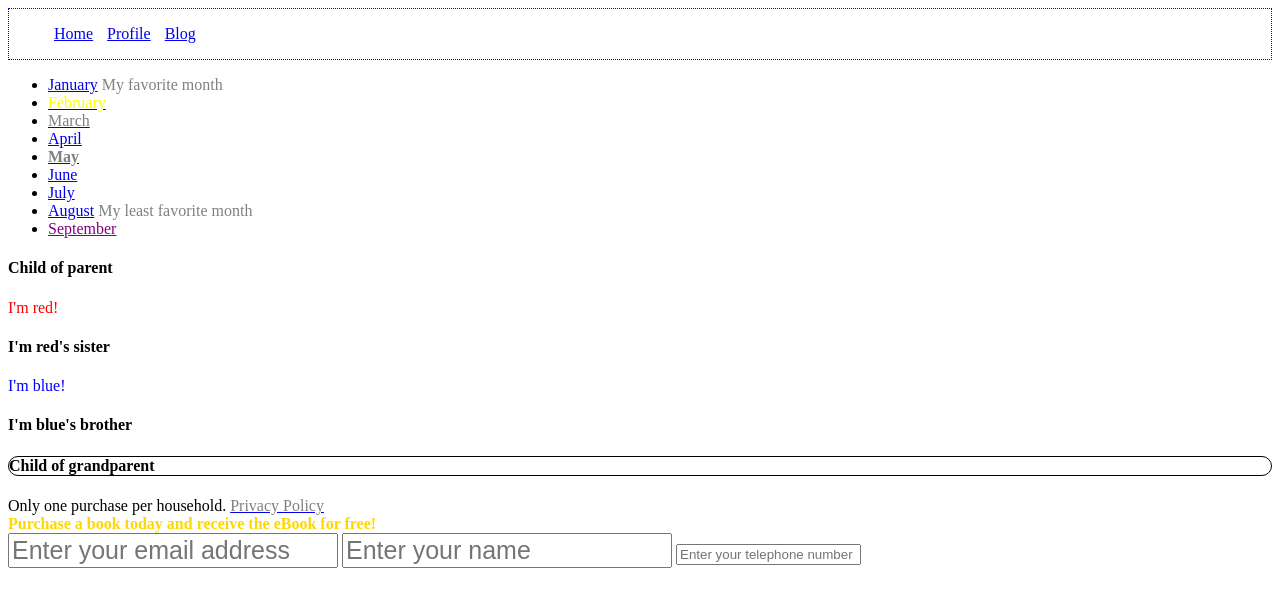
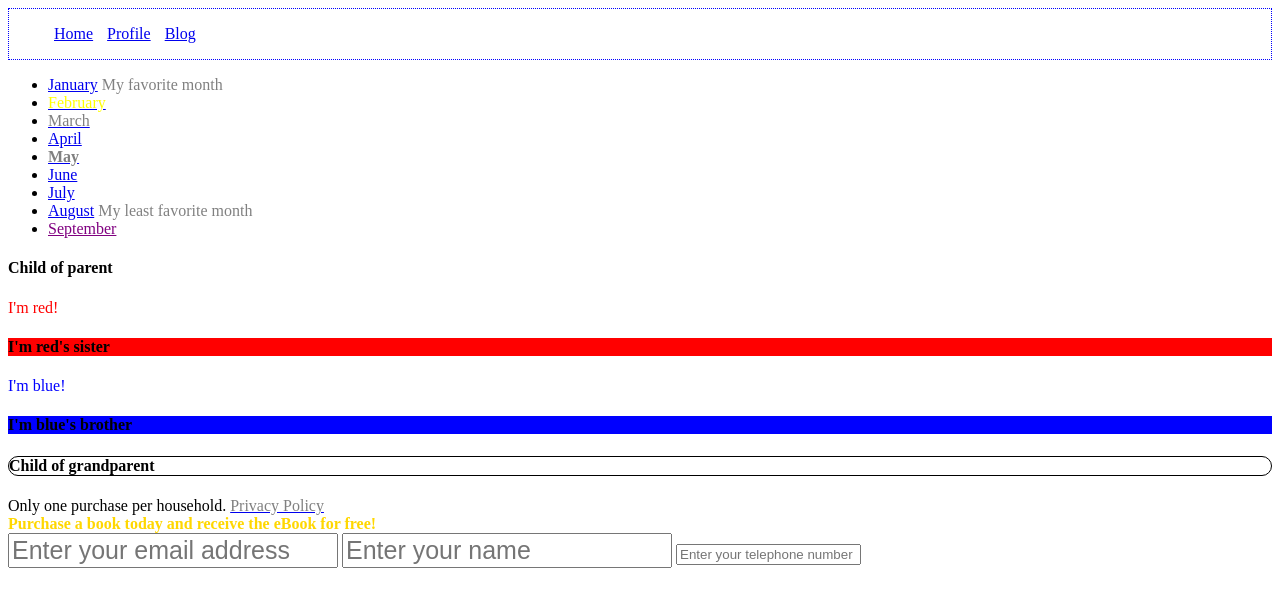
Before and after one commit to ZoeLeBlanc/css-selectors, a plain HTML site: page index.html in a window 1280 px wide. Drawn offline with Linux system fonts and the light colour scheme.

Commit message:
finished

```diff
--- a/selectors.css
+++ b/selectors.css
@@ -1,6 +1,4 @@
-/*The sibling h4 of the red element should have a background color of red
-The sibling h4 of the blue element should have background color of blue
-.*/
+
 
 header {
 	border: 1px dotted blue;
@@ -32,6 +30,12 @@ span.active{
 .parent div:nth-child(3)  {
 	color: blue;
 }
+.parent div + h4:nth-of-type(1){
+	background-color: red;
+}
+.parent div + h4:nth-of-type(2){
+	background-color: blue;
+}
 
 .grandparent > h4 {
 	border: 1px solid black;
```
Also changed, not shown: index.html (+0 -1 lines).
